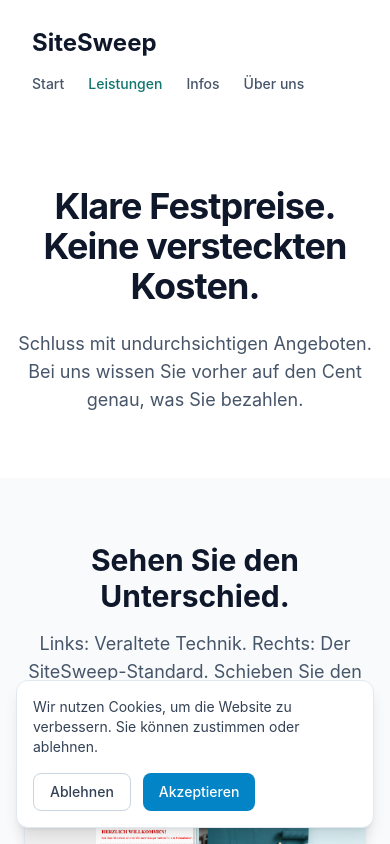
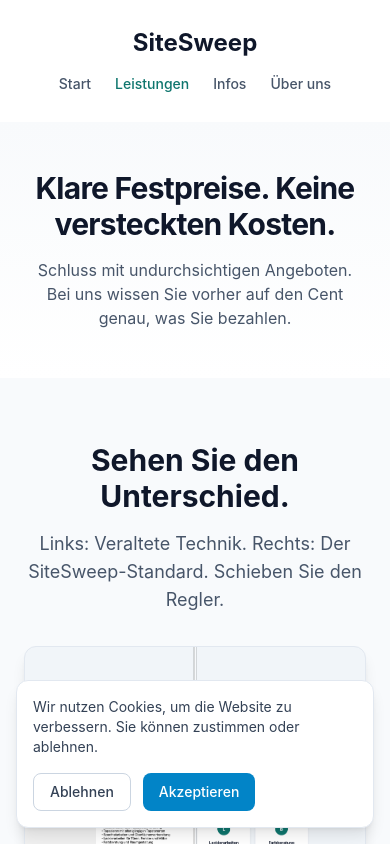
Before and after one commit to maclunk/Sitesweep, a Next.js app: page /leistungen in a window 390 px wide. Shown: the top 844 px of the page. Built offline with nearby package versions, Linux system fonts and the light colour scheme; no server answers.

Commit message:
Feat: Doasdadwnload Images in ZIP

```diff
--- a/app/leistungen/page.tsx
+++ b/app/leistungen/page.tsx
@@ -75,13 +75,13 @@
 
       <main>
         {/* 1. Hero Section */}
-        <section className="py-16 md:py-24 bg-white">
-          <div className="max-w-4xl mx-auto px-4 text-center">
+        <section className="py-12 md:py-24 bg-gradient-to-b from-slate-50 to-white">
+          <div className="max-w-4xl mx-auto px-6 md:px-4 text-center">
             <motion.h1
               initial={{ opacity: 0, y: 20 }}
               animate={{ opacity: 1, y: 0 }}
               transition={{ duration: 0.6 }}
-              className="text-4xl md:text-5xl lg:text-6xl font-bold tracking-tight text-slate-900 mb-6"
+              className="text-3xl md:text-5xl lg:text-6xl font-bold tracking-tight text-slate-900 mb-4 md:mb-6"
             >
               Klare Festpreise. Keine versteckten Kosten.
             </motion.h1>
@@ -89,7 +89,7 @@
               initial={{ opacity: 0, y: 20 }}
               animate={{ opacity: 1, y: 0 }}
               transition={{ duration: 0.6, delay: 0.2 }}
-              className="text-lg md:text-xl text-slate-600 max-w-2xl mx-auto"
+              className="text-base md:text-lg lg:text-xl text-slate-600 max-w-2xl mx-auto"
             >
               Schluss mit undurchsichtigen Angeboten. Bei uns wissen Sie vorher auf den Cent genau, was Sie bezahlen.
             </motion.p>
--- a/app/page.tsx
+++ b/app/page.tsx
@@ -359,7 +359,7 @@
             <section className="max-w-6xl mx-auto px-4 space-y-8 py-16">
               {/* Kategorie 1: Sichtbarkeit & SEO */}
               <div className="bg-white rounded-2xl border border-slate-200 shadow-sm p-6 md:p-8">
-                <div className="flex items-start gap-4 mb-6">
+                <div className="flex flex-col md:flex-row items-center md:items-start gap-4 mb-6 text-center md:text-left">
                   <div className="flex-shrink-0 w-12 h-12 rounded-xl bg-slate-50 flex items-center justify-center">
                     <Search className="w-6 h-6 text-slate-700" strokeWidth={2} />
                   </div>
@@ -394,7 +394,7 @@
 
               {/* Kategorie 2: Technischer Zustand */}
               <div className="bg-white rounded-2xl border border-slate-200 shadow-sm p-6 md:p-8">
-                <div className="flex items-start gap-4 mb-6">
+                <div className="flex flex-col md:flex-row items-center md:items-start gap-4 mb-6 text-center md:text-left">
                   <div className="flex-shrink-0 w-12 h-12 rounded-xl bg-slate-50 flex items-center justify-center">
                     <Gauge className="w-6 h-6 text-slate-700" strokeWidth={2} />
                   </div>
@@ -434,7 +434,7 @@
 
               {/* Kategorie 3: UX & Design */}
               <div className="bg-white rounded-2xl border border-slate-200 shadow-sm p-6 md:p-8">
-                <div className="flex items-start gap-4 mb-6">
+                <div className="flex flex-col md:flex-row items-center md:items-start gap-4 mb-6 text-center md:text-left">
                   <div className="flex-shrink-0 w-12 h-12 rounded-xl bg-slate-50 flex items-center justify-center">
                     <Layout className="w-6 h-6 text-slate-700" strokeWidth={2} />
                   </div>
--- a/components/Header.tsx
+++ b/components/Header.tsx
@@ -20,11 +20,11 @@
   return (
     <header className="px-4 py-4 md:sticky md:top-4 md:z-50">
       <div className="max-w-6xl mx-auto">
-        <nav className="bg-white md:bg-white/95 md:backdrop-blur-sm md:rounded-2xl md:shadow-soft-lg md:border md:border-slate-200/50 px-4 md:px-6 py-3 md:py-4 flex items-center justify-between gap-4 flex-wrap">
-          {/* Left: Logo + Tagline */}
+        <nav className="bg-white md:bg-white/95 md:backdrop-blur-sm md:rounded-2xl md:shadow-soft-lg md:border md:border-slate-200/50 px-4 md:px-6 py-3 md:py-4 flex flex-col md:flex-row items-center md:justify-between gap-4">
+          {/* Logo - Centered on Mobile */}
           <Link
             href="/"
-            className="flex flex-col gap-1 group"
+            className="flex flex-col gap-1 group text-center md:text-left"
             onClick={handleLogoClick}
           >
             <span className="text-2xl md:text-3xl font-bold text-slate-900 group-hover:text-primary transition-colors leading-tight">
@@ -35,8 +35,8 @@
             </span>
           </Link>
 
-          {/* Center: Navigation Links */}
-          <div className="flex items-center gap-6 flex-wrap">
+          {/* Navigation Links - Centered on Mobile */}
+          <div className="flex items-center gap-6 flex-wrap justify-center md:justify-start">
             <Link
               href="/"
               className={`text-sm font-medium transition-colors ${
```
